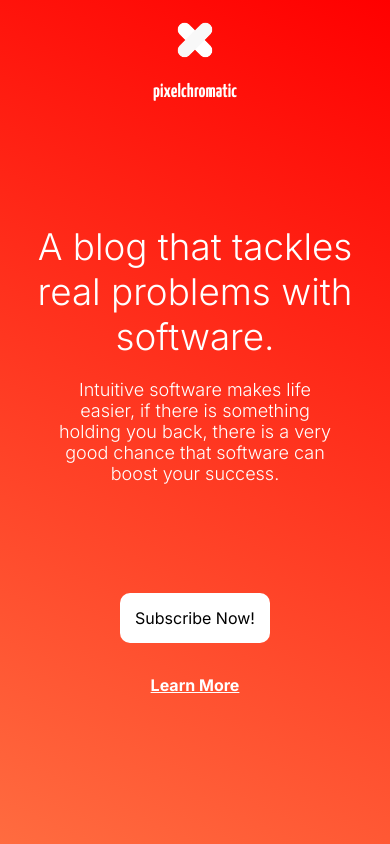
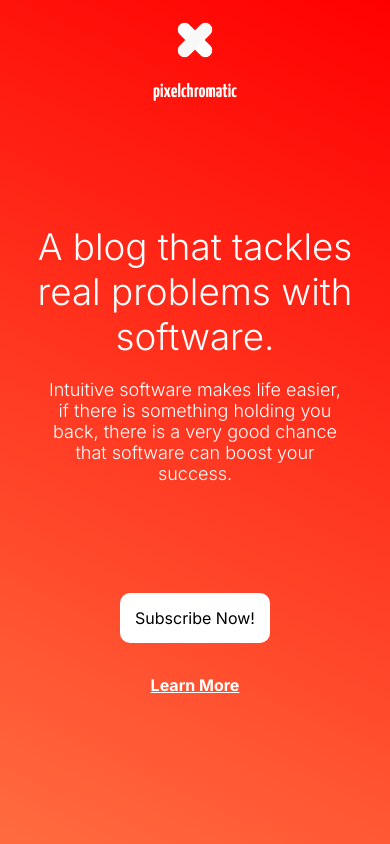
Before and after one commit to esteban1213/pixelchromaticWeb, a Next.js app: page / in a window 390 px wide. Shown: the top 844 px of the page. Built offline with nearby package versions, Linux system fonts and the light colour scheme.

Commit message:
Version 8.905 padding 2

```diff
--- a/src/app/page.module.css
+++ b/src/app/page.module.css
@@ -175,8 +175,8 @@
 /* Small mobile devices */
 @media (max-width: 575px) {
   .main {
-    padding-left: 5vw;
-    padding-right: 5vw;
+    padding-left: 3vw;
+    padding-right: 3vw;
   }
 
   .visionInfo p {
```
